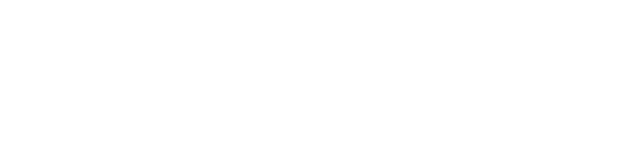
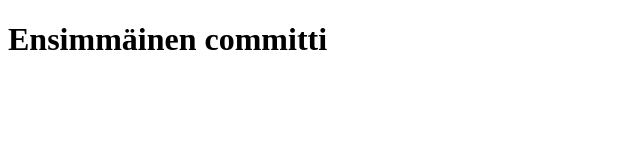
Before and after one commit to Satukaa/Projektin-vieminen-git-repositorioon, a plain HTML site: page index.html in a window 1280 px wide. Shown: the whole page, without its empty margins (0-640 px from the left). Drawn offline with Linux system fonts and the light colour scheme.

Commit message:
first commit

```diff
--- a/index.html
+++ b/index.html
@@ -6,6 +6,7 @@
     <title>Document</title>
 </head>
 <body>
+    <h1>Ensimmäinen committi</h1>
 
 </body>
 </html>
```
